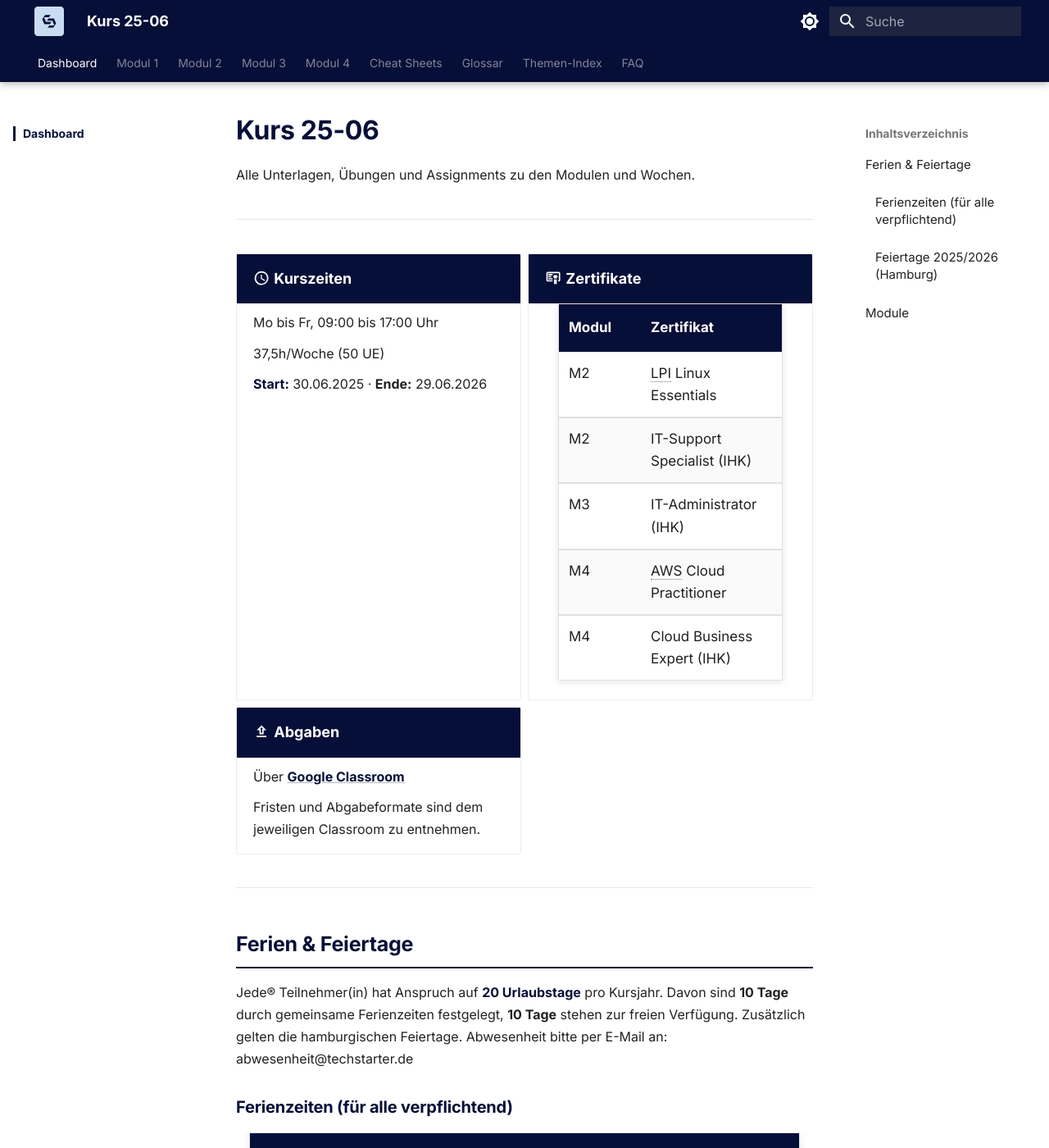
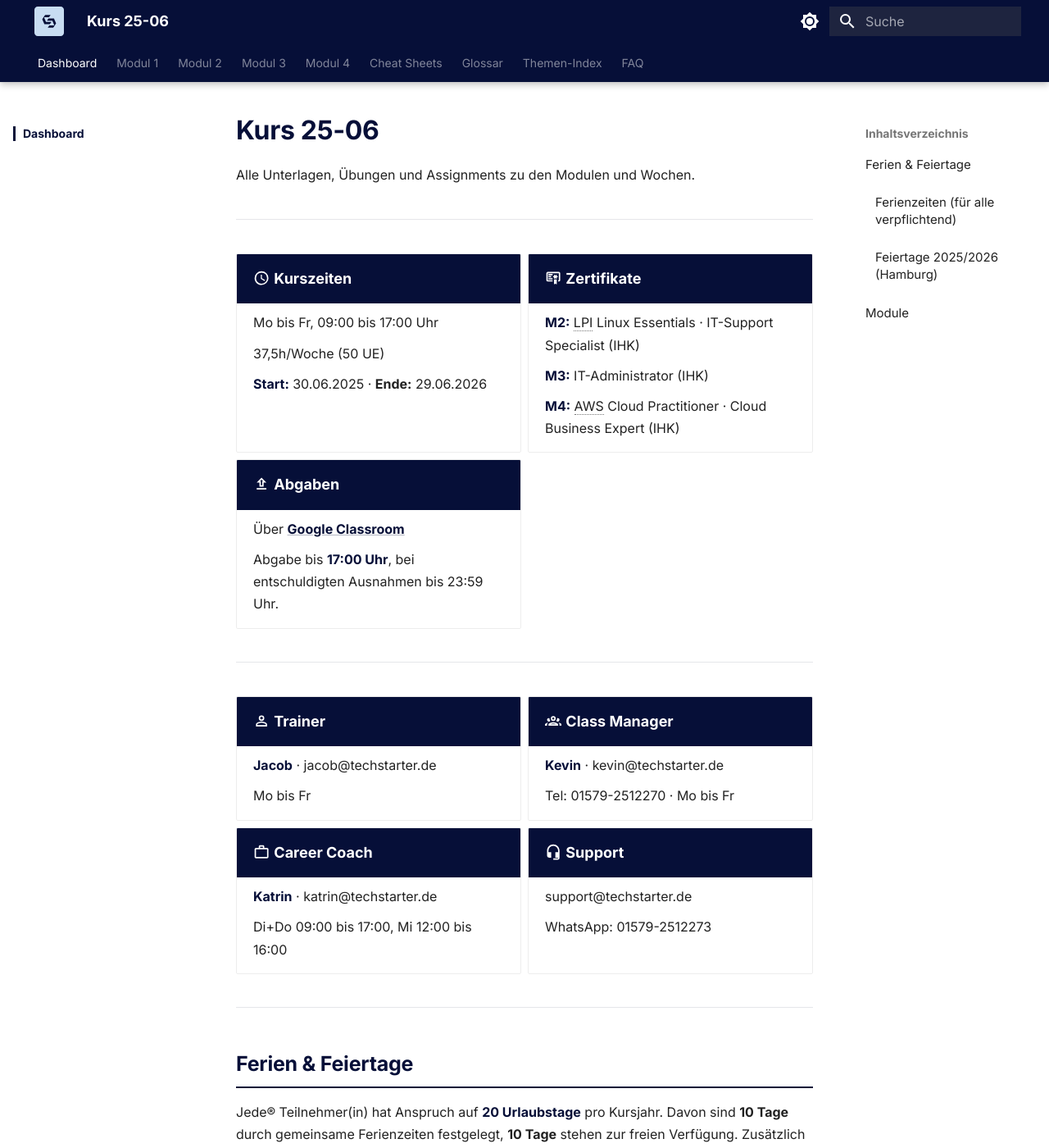
Before and after one commit to JacobMenge/kurs-25-06, an MkDocs documentation site: the page built from docs/index.md, in a window 1280 px wide and 1400 px high. Shown: the whole window at 82% size. Built offline with MkDocs 1.6.1 and Material for MkDocs 9.7.7, drawn with Linux system fonts in a browser that asks for light colours.

Commit message:
Update index.md

```diff
--- a/docs/index.md
+++ b/docs/index.md
@@ -25,13 +25,11 @@ Alle Unterlagen, Übungen und Assignments zu den Modulen und Wochen.
 
     ---
 
-    | Modul | Zertifikat |
-    |-------|------------|
-    | M2 | LPI Linux Essentials |
-    | M2 | IT-Support Specialist (IHK) |
-    | M3 | IT-Administrator (IHK) |
-    | M4 | AWS Cloud Practitioner |
-    | M4 | Cloud Business Expert (IHK) |
+    **M2:** LPI Linux Essentials · IT-Support Specialist (IHK)
+
+    **M3:** IT-Administrator (IHK)
+
+    **M4:** AWS Cloud Practitioner · Cloud Business Expert (IHK)
 
 -   :material-upload-outline: **Abgaben**
 
@@ -39,7 +37,45 @@ Alle Unterlagen, Übungen und Assignments zu den Modulen und Wochen.
 
     Über **[Google Classroom](https://classroom.google.com/c/NzY1MDM4MTYzMjE4)**
 
-    Fristen und Abgabeformate sind dem jeweiligen Classroom zu entnehmen.
+    Abgabe bis **17:00 Uhr**, bei entschuldigten Ausnahmen bis 23:59 Uhr.
+
+</div>
+
+---
+
+<div class="grid cards" markdown>
+
+-   :material-account-outline: **Trainer**
+
+    ---
+
+    **Jacob** · jacob@techstarter.de
+
+    Mo bis Fr
+
+-   :material-account-group-outline: **Class Manager**
+
+    ---
+
+    **Kevin** · kevin@techstarter.de
+
+    Tel: 01579-2512270 · Mo bis Fr
+
+-   :material-briefcase-outline: **Career Coach**
+
+    ---
+
+    **Katrin** · katrin@techstarter.de
+
+    Di+Do 09:00 bis 17:00, Mi 12:00 bis 16:00
+
+-   :material-headset: **Support**
+
+    ---
+
+    support@techstarter.de
+
+    WhatsApp: 01579-2512273
 
 </div>
 
```
